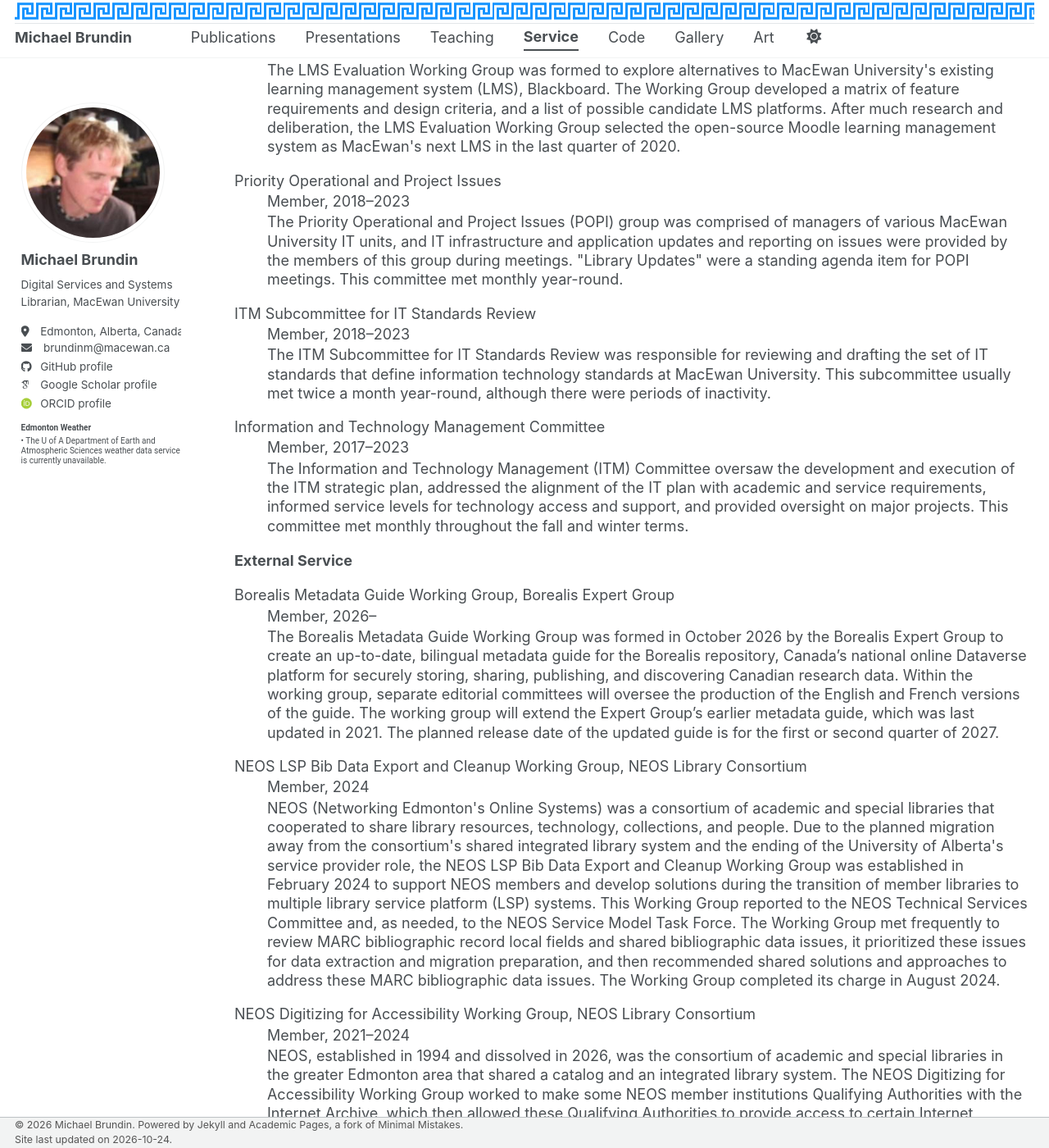
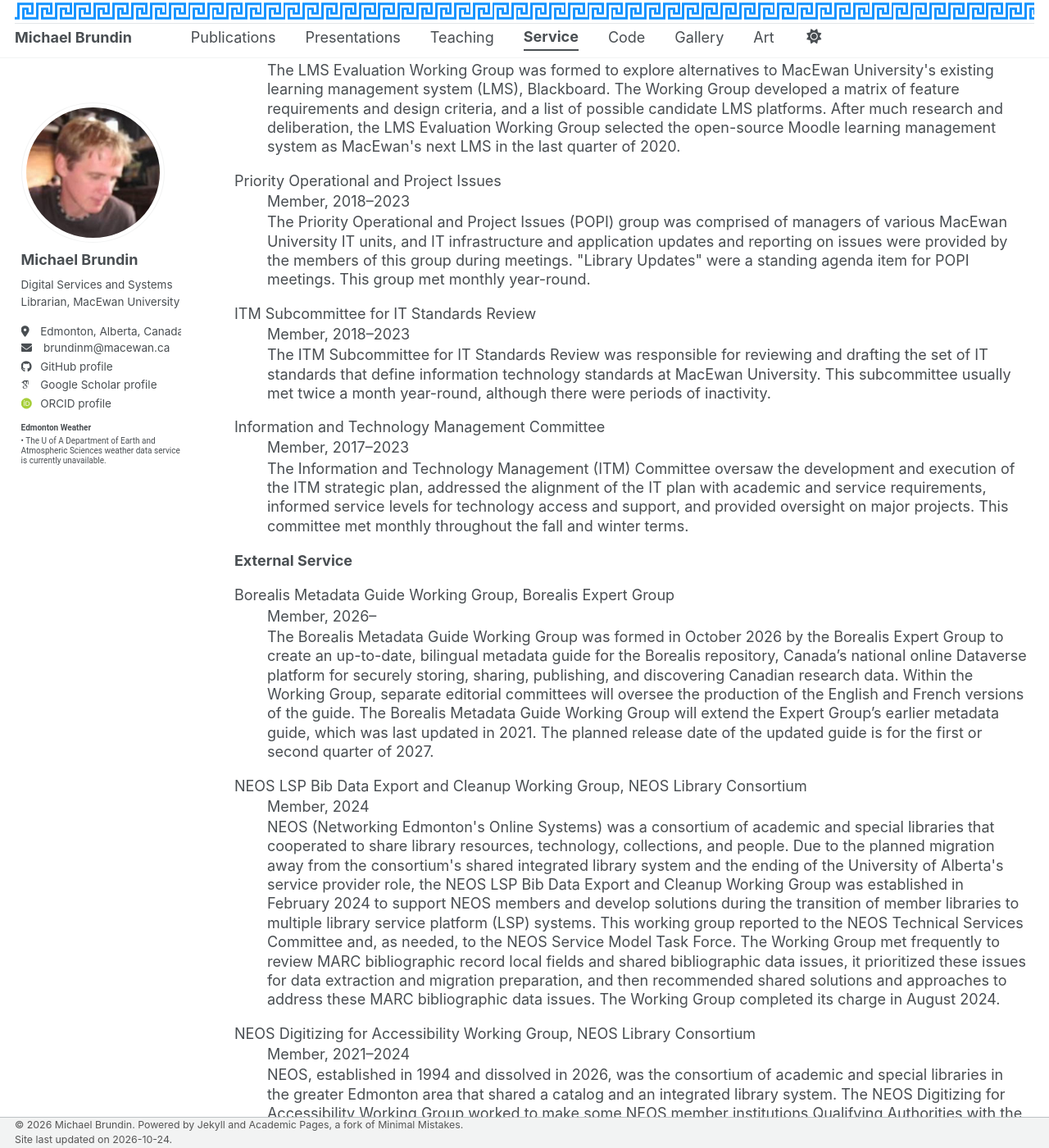
Before and after one commit to brundinm/brundinm.github.io, a Jekyll site: the page built from _pages/service.html, in a window 1280 px wide and 1400 px high, scrolled down 3991 px. Shown: the whole window at 82% size. Built offline with Jekyll 4.4.1, drawn with Linux system fonts in a browser that asks for light colours; some web fonts are replaced; a script bundle is joined from its source files by our own code; library files that are not in the unit come from our copies.

Commit message:
Update service.html

```diff
--- a/_pages/service.html
+++ b/_pages/service.html
@@ -148,7 +148,7 @@
 <dl>
   <dt>Priority Operational and Project Issues</dt>
   <dd>Member, 2018–2023</dd>
-  <dd>The Priority Operational and Project Issues (POPI) group was comprised of managers of various MacEwan University IT units, and IT infrastructure and application updates and reporting on issues were provided by the members of this group during meetings. "Library Updates" were a standing agenda item for POPI meetings. This committee met monthly year-round.</dd>
+  <dd>The Priority Operational and Project Issues (POPI) group was comprised of managers of various MacEwan University IT units, and IT infrastructure and application updates and reporting on issues were provided by the members of this group during meetings. "Library Updates" were a standing agenda item for POPI meetings. This group met monthly year-round.</dd>
 </dl>
 <dl>
   <dt>ITM Subcommittee for IT Standards Review</dt>
@@ -168,12 +168,12 @@
 <dl>
   <dt>Borealis Metadata Guide Working Group, Borealis Expert Group</dt>
   <dd>Member, 2026–</dd>
-  <dd>The Borealis Metadata Guide Working Group was formed in October 2026 by the Borealis Expert Group to create an up-to-date, bilingual metadata guide for the Borealis repository, Canada’s national online Dataverse platform for securely storing, sharing, publishing, and discovering Canadian research data. Within the working group, separate editorial committees will oversee the production of the English and French versions of the guide. The working group will extend the Expert Group’s earlier metadata guide, which was last updated in 2021. The planned release date of the updated guide is for the first or second quarter of 2027.</dd>
+  <dd>The Borealis Metadata Guide Working Group was formed in October 2026 by the Borealis Expert Group to create an up-to-date, bilingual metadata guide for the Borealis repository, Canada’s national online Dataverse platform for securely storing, sharing, publishing, and discovering Canadian research data. Within the Working Group, separate editorial committees will oversee the production of the English and French versions of the guide. The Borealis Metadata Guide Working Group will extend the Expert Group’s earlier metadata guide, which was last updated in 2021. The planned release date of the updated guide is for the first or second quarter of 2027.</dd>
 </dl>
 <dl>
   <dt>NEOS LSP Bib Data Export and Cleanup Working Group, NEOS Library Consortium</dt>
   <dd>Member, 2024</dd>
-  <dd>NEOS (Networking Edmonton's Online Systems) was a consortium of academic and special libraries that cooperated to share library resources, technology, collections, and people. Due to the planned migration away from the consortium's shared integrated library system and the ending of the University of Alberta's service provider role, the NEOS LSP Bib Data Export and Cleanup Working Group was established in February 2024 to support NEOS members and develop solutions during the transition of member libraries to multiple library service platform (LSP) systems. This Working Group reported to the NEOS Technical Services Committee and, as needed, to the NEOS Service Model Task Force. The Working Group met frequently to review MARC bibliographic record local fields and shared bibliographic data issues, it prioritized these issues for data extraction and migration preparation, and then recommended shared solutions and approaches to address these MARC bibliographic data issues. The Working Group completed its charge in August 2024.</dd>
+  <dd>NEOS (Networking Edmonton's Online Systems) was a consortium of academic and special libraries that cooperated to share library resources, technology, collections, and people. Due to the planned migration away from the consortium's shared integrated library system and the ending of the University of Alberta's service provider role, the NEOS LSP Bib Data Export and Cleanup Working Group was established in February 2024 to support NEOS members and develop solutions during the transition of member libraries to multiple library service platform (LSP) systems. This working group reported to the NEOS Technical Services Committee and, as needed, to the NEOS Service Model Task Force. The Working Group met frequently to review MARC bibliographic record local fields and shared bibliographic data issues, it prioritized these issues for data extraction and migration preparation, and then recommended shared solutions and approaches to address these MARC bibliographic data issues. The Working Group completed its charge in August 2024.</dd>
 </dl>
 <dl>
   <dt>NEOS Digitizing for Accessibility Working Group, NEOS Library Consortium</dt>
```
